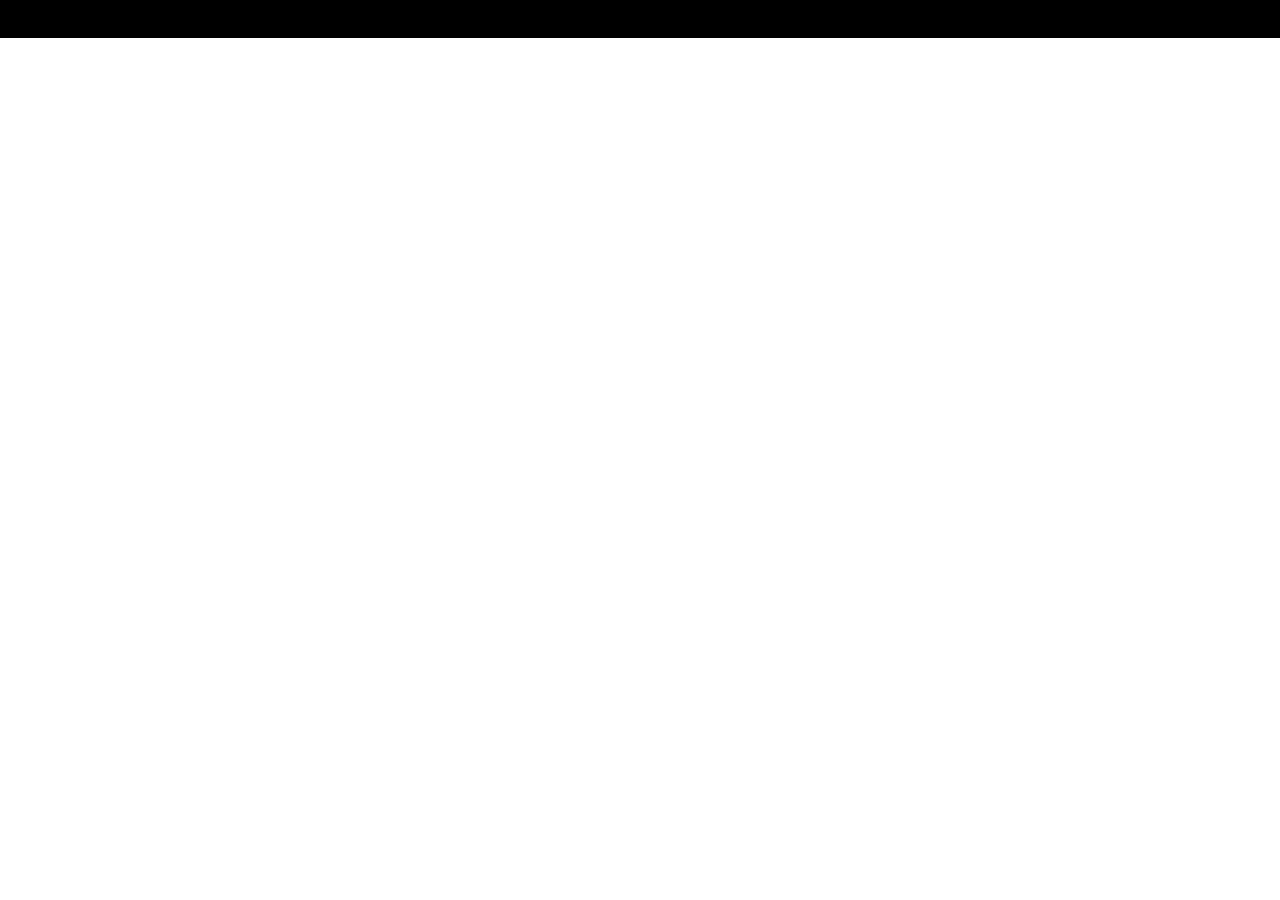
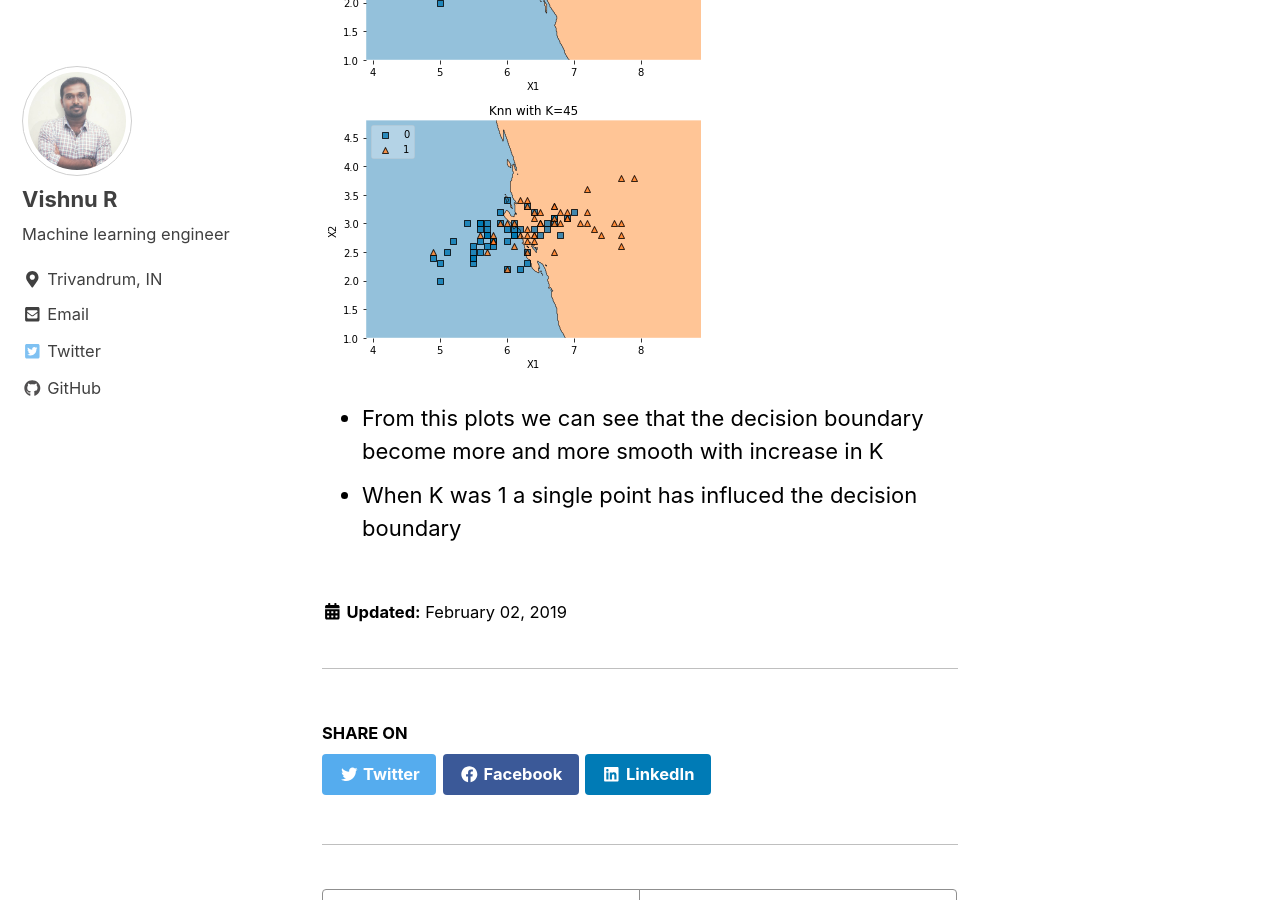
Before and after one commit to vishnurapps/vishnurapps.github.io, a Jekyll site: the page built from _posts/2019-02-02-KNN-Impact-of-K.md, in a window 1280 px wide and 900 px high, scrolled down 2175 px. Built offline with Jekyll 4.4.1, drawn with Linux system fonts in a browser that asks for light colours; cached includes are drawn as plain includes; nearby versions of some CDN libraries; before the commit the page ends 2213 px from its top, so only the background shows below that.

Commit message:
Update 2019-02-02-KNN-Impact-of-K.md

````diff
--- a/_posts/2019-02-02-KNN-Impact-of-K.md
+++ b/_posts/2019-02-02-KNN-Impact-of-K.md
@@ -33,3 +33,9 @@ data = pd.read_csv('demo_data/6.overlap.csv', names=['x1', 'x2', 'y'])
 for i in [1, 5, 15, 30, 45]:
     knn_comparision(data, i)
 ```
+
+![knn-part-1](https://github.com/vishnurapps/vishnurapps.github.io/blob/master/images/knn-part1.png)
+![knn-part-2](https://github.com/vishnurapps/vishnurapps.github.io/blob/master/images/knn-part2.png)
+
+- From this plots we can see that the decision boundary become more and more smooth with increase in K
+- When K was 1 a single point has influced the decision boundary
````
